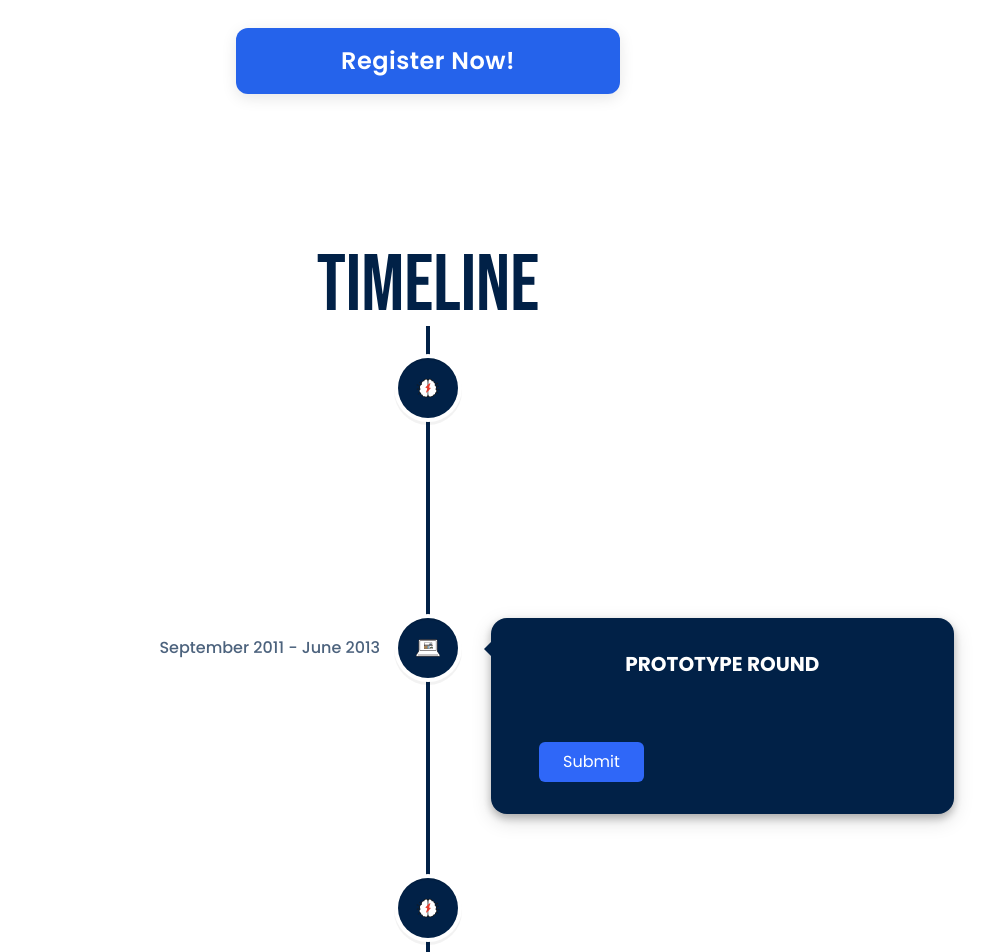
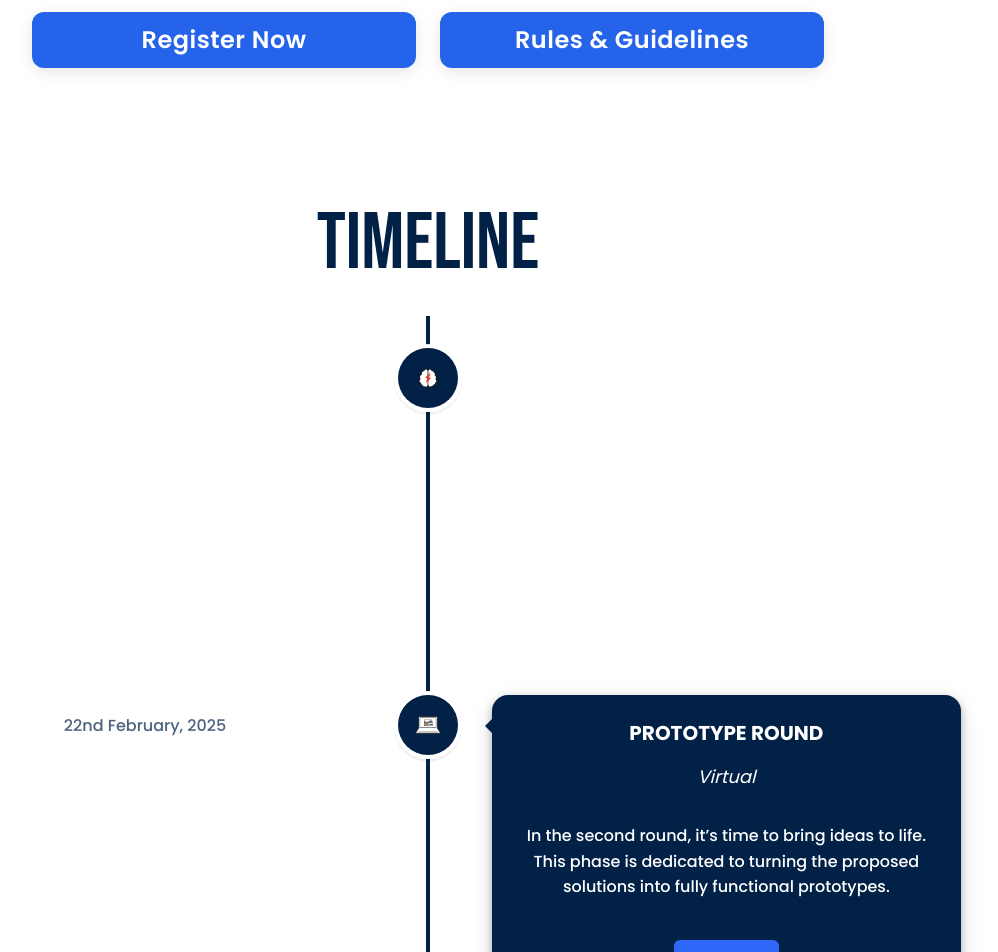
Before and after one commit to MicrosoftStudentChapterIGDTUW/reactmsc, a React (Create React App) app: page /hackitup in a window 1280 px wide. Shown: the part 820-1772 px from the top of the page, without its empty margins (212-1210 px from the left). Built offline with nearby package versions, Linux system fonts and the light colour scheme.

Commit message:
first live

```diff
--- a/src/pages/Hack-It-Up/Hackathon.js
+++ b/src/pages/Hack-It-Up/Hackathon.js
@@ -1,5 +1,5 @@
 import { useNavigate } from "react-router-dom";
-import { useState,useEffect } from "react";
+import { useState, useEffect } from "react";
 import Timeline from "./timeline/Timeline";
 import Judges from "./Judges/Judges";
 import Tracks from "./Tracks";
@@ -14,18 +14,18 @@ function HackItUp() {
       setIsMobile(window.innerWidth <= 768);
     };
     handleResize();
-    window.addEventListener('resize', handleResize);
-    return () => window.removeEventListener('resize', handleResize);
+    window.addEventListener("resize", handleResize);
+    return () => window.removeEventListener("resize", handleResize);
   }, []);
 
   const buttonStyle = {
-    width: isMobile ? '80vw' : '30vw',
-    fontSize: isMobile ? '1.2rem' : '1.5rem',
-    padding: isMobile ? '3% 6%' : '1% 2%',
-    fontWeight: '600',
-    letterSpacing: '0.5px',
-    boxShadow: '0 4px 15px rgba(0, 0, 0, 0.1)',
-    border: '2px solid transparent'
+    width: isMobile ? "80vw" : "30vw",
+    fontSize: isMobile ? "1.2rem" : "1.5rem",
+    padding: isMobile ? "3% 6%" : "1% 2%",
+    fontWeight: "600",
+    letterSpacing: "0.5px",
+    boxShadow: "0 4px 15px rgba(0, 0, 0, 0.1)",
+    border: "2px solid transparent",
   };
 
   return (
@@ -39,17 +39,34 @@ function HackItUp() {
         />
       </div>
 
+      <div className="flex flex-col md:flex-row justify-center items-center gap-4 md:gap-8">
         {/* Register Button */}
         <div
           onClick={() => navigate("/hackitup/registration")}
           className="cursor-pointer bg-blue-600 hover:bg-blue-900 rounded-xl
       text-white transition duration-300 ease-in-out text-center
-          transform hover:scale-105 my-8 md:my-10"
+      transform hover:scale-105 my-4 md:my-10 w-64 md:w-auto"
           style={buttonStyle}
           data-aos="fade-up"
           data-aos-duration="200"
         >
-        Register Now!
+          Register Now
+        </div>
+
+        {/* Guidelines Button */}
+        <a
+          href="https://docs.google.com/document/d/1iH230OE78i7oN-ZIyFKEKowJxuVYn4tSJZ3HM7_2K8Q/edit?tab=t.0"
+          target="_blank"
+          rel="noopener noreferrer"
+          className="cursor-pointer bg-blue-600 hover:bg-blue-900 rounded-xl
+      text-white transition duration-300 ease-in-out text-center
+      transform hover:scale-105 my-4 md:my-10 w-64 md:w-auto"
+          style={buttonStyle}
+          data-aos="fade-up"
+          data-aos-duration="200"
+        >
+          Rules & Guidelines
+        </a>
       </div>
 
       {/* Timeline Section */}
--- a/src/pages/Hack-It-Up/timeline/Timeline.js
+++ b/src/pages/Hack-It-Up/timeline/Timeline.js
@@ -1,4 +1,3 @@
-// Timeline.js
 import React from "react";
 import { ReactComponent as WorkIcon } from "./asset/work.svg";
 import { ReactComponent as SchoolIcon } from "./asset/school.svg";
@@ -11,11 +10,12 @@ const Timeline = () => {
   const iconStyle = { background: "#012147" };
 
   return (
-    <div className="py-12 px-8 bg-white">
-      <h1 className="mt-8 text-3xl md:text-5xl lg:text-[5em] text-center font-['Bebas_Neue'] text-[#012147]">
+    <div className="py-8 md:py-12 px-4 md:px-8 bg-white">
+      <h1 className="mt-8 text-3xl md:text-5xl lg:text-[5em] text-center font-['Bebas_Neue'] text-[#012147] mb-8 md:mb-12">
         Timeline
       </h1>
 
+      <div className="max-w-7xl mx-auto"> {/* Added container for max width */}
         <VerticalTimeline lineColor="#012147">
           {timelineElements.map((element) => {
             const isWorkIcon = element.icon === "work";
@@ -25,7 +25,7 @@ const Timeline = () => {
               <VerticalTimelineElement
                 key={element.id}
                 date={element.date}
-              dateClassName="text-[#012147] text-left md:text-right"
+                dateClassName="text-[#012147] text-center md:text-right text-sm md:text-base"
                 iconStyle={iconStyle}
                 icon={isWorkIcon ? <WorkIcon /> : <SchoolIcon />}
                 contentStyle={{
@@ -33,26 +33,34 @@ const Timeline = () => {
                   color: "#ffffff",
                   borderRadius: "1rem",
                   boxShadow: "0 0.25em 0.5em 0 rgba(0, 0, 0, 0.25), 0 0.4em 1.25em 0 rgba(0, 0, 0, 0.15)",
-                padding: "2em 3em",
+                  padding: "1.5em 2em",
+                  textAlign: "center", // Center all text
                 }}
                 contentArrowStyle={{
                   borderRight: "7px solid #012147",
                 }}
               >
-              <div className="flex flex-col gap-2">
-                <h3 className="text-xl font-bold">{element.title}</h3>
-                <h5 className="text-lg italic">{element.location}</h5>
-                <p className="text-base">{element.description}</p>
+                <div className="flex flex-col items-center gap-3"> {/* Center content */}
+                  <h3 className="text-lg md:text-xl font-bold">
+                    {element.title}
+                  </h3>
+                  <h5 className="text-base md:text-lg italic">
+                    {element.location}
+                  </h5>
+                  <p className="text-sm md:text-base max-w-prose mx-auto"> {/* Limit text width */}
+                    {element.description}
+                  </p>
 
                   {showButton && (
                     <Link
                       to={element.link}
                       className={`
-                      inline-block mt-4 px-4 py-2 rounded-md
-                      ${isWorkIcon ? 'bg-[#2f67f8]' : 'bg-[#2f67f8]'}
-                      text-white transition-colors duration-300
-                      hover:bg-[#6ac8ee] text-center
-                      w-fit
+                        inline-block mt-4 px-6 py-2 rounded-md
+                        bg-[#2f67f8] text-white
+                        transition-all duration-300
+                        hover:bg-[#6ac8ee] hover:scale-105
+                        text-center text-sm md:text-base
+                        w-fit mx-auto
                       `}
                     >
                       {element.buttonText}
@@ -64,6 +72,7 @@ const Timeline = () => {
           })}
         </VerticalTimeline>
       </div>
+    </div>
   );
 };
 
--- a/src/pages/Hack-It-Up/timeline/timelineElements.js
+++ b/src/pages/Hack-It-Up/timeline/timelineElements.js
@@ -1,13 +1,13 @@
 let timelineElements = [
     {
       id: 1,
-      title: "APPLICATION PHASE",
-      location: "",
+      title: "REGISTRATION",
+      location: "Virtual",
       description:
-        "",
+        "Brainstorm and conceptualize impactful solutions. Register your ideas now!",
       buttonText: "Register",
       link: "/hackitup/registration",
-      date: "August 2016 - present",
+      date: "22nd February, 2025",
       icon: "school",
     },
     // {
@@ -23,33 +23,33 @@ let timelineElements = [
     {
       id: 2,
       title: " PROTOTYPE ROUND",
-      location: "",
+      location: "Virtual",
       description:
-        "",
+        "In the second round, it’s time to bring ideas to life. This phase is dedicated to turning the proposed solutions into fully functional prototypes.",
       buttonText: "Submit",
       link: "/hackitup/submission",
-      date: "September 2011 - June 2013",
+      date: "22nd February, 2025",
       icon: "work",
     },
     {
       id: 3,
       title: " MENTORSHIP ",
-      location: "",
+      location: "Virtual",
       description:
-        "",
+        "Selected teams will have the unique opportunity to work with expert mentors who will guide them throughout the process",
       buttonText: "Connect",
-      date: "September 2011",
+      date: "22nd February, 2025",
       icon: "school",
     },
     {
       id: 4,
       title: "FINALE",
-      location: "",
+      location: "In-Person",
       description:
-        "",
+        "Submit your prototype and present your innovations in the finale!",
         link: "/hackitup/prizes",
       buttonText: "Prizes",
-      date: "2007 - 2011",
+      date: "To Be Announced",
       icon: "work",
     },
     // {
```
Also changed, not shown: src/pages/Hack-It-Up/Tracks.js (+83 -22 lines). Lines whose indentation alone changed are shown as unchanged.
